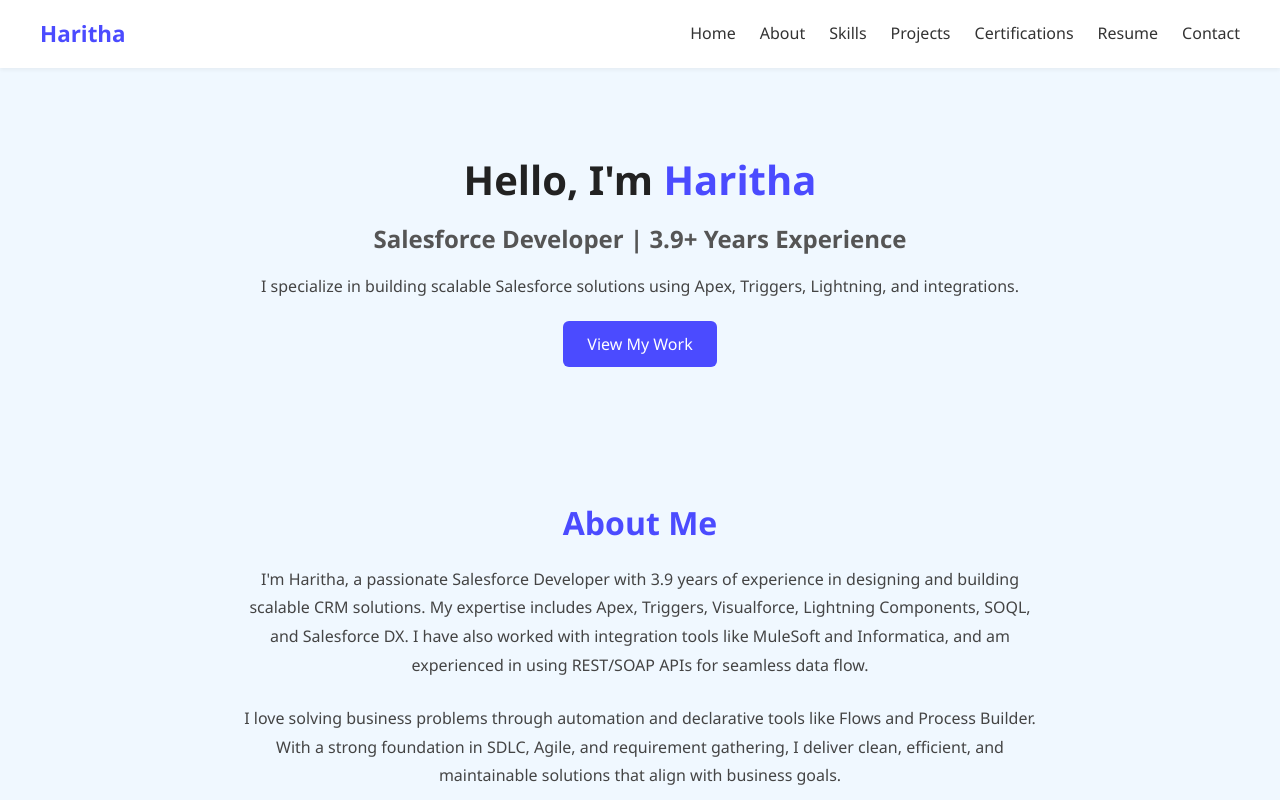
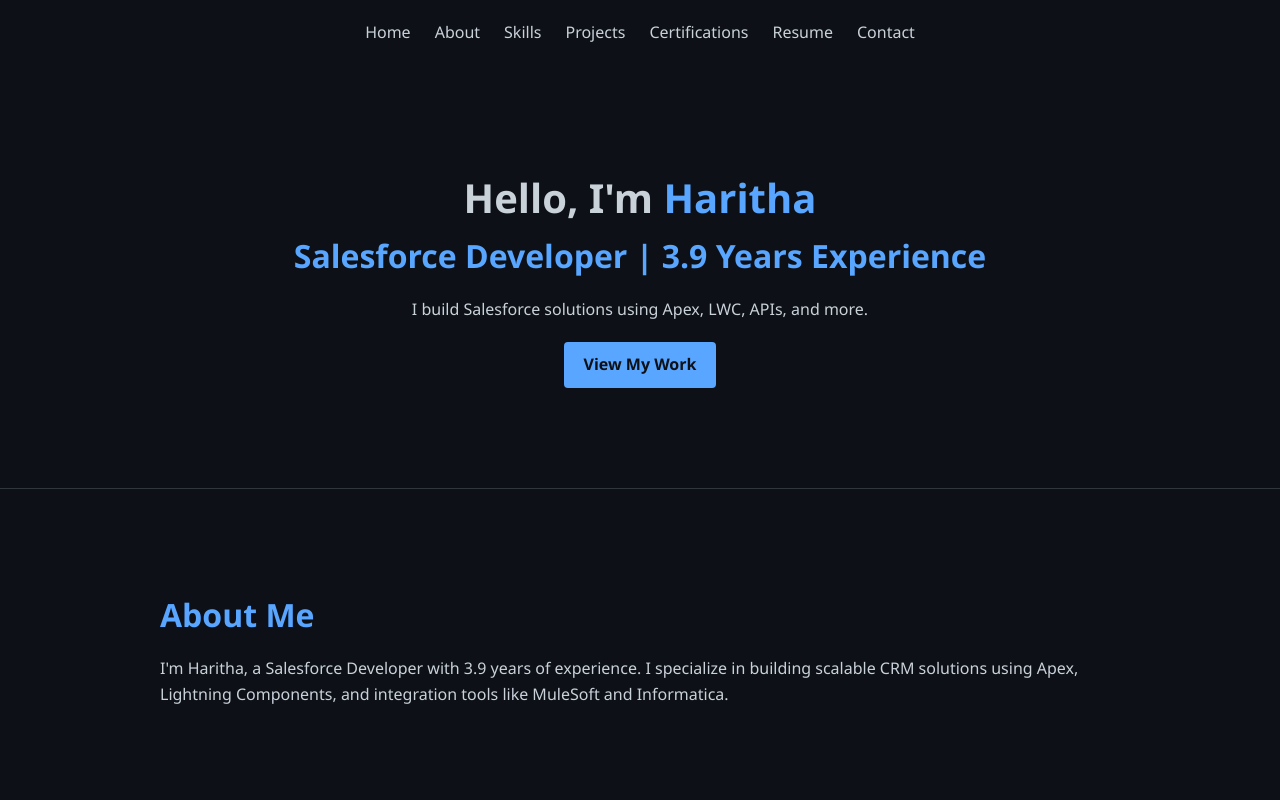
Before and after one commit to harithajayan25/haritha-portfolio, a plain HTML site: page index.html in a window 1280 px wide. Shown: the top 800 px of the page. Drawn offline with Linux system fonts and the light colour scheme.

Commit message:
Updated navbar and hero section with dark theme

```diff
--- a/index.html
+++ b/index.html
@@ -3,13 +3,13 @@
   <head>
     <meta charset="UTF-8" />
     <meta name="viewport" content="width=device-width, initial-scale=1.0" />
-    <title>Haritha | Salesforce Developer</title>
+    <title></title>
     <link rel="stylesheet" href="style.css" />
   </head>
   <body>
     <!-- Navbar -->
     <nav>
-      <div class="nav-container">
+      <div class="container nav-container">
         <div class="logo">Haritha</div>
         <div class="menu-icon" id="menu-icon">&#9776;</div>
         <div class="nav-links" id="nav-links">
@@ -23,39 +23,86 @@
         </div>
       </div>
     </nav>
-    <!-- Home Section -->
-    <section id="home" class="hero-section">
-      <div class="hero-container">
-        <h1>Hello, I'm <span class="highlight">Haritha</span></h1>
-        <h2>Salesforce Developer | 3.9+ Years Experience</h2>
-        <p>
-          I specialize in building scalable Salesforce solutions using Apex,
-          Triggers, Lightning, and integrations.
-        </p>
-        <a href="#projects" class="cta-button">View My Work</a>
+
+    <!-- Sections -->
+    <section id="home" class="section home">
+      <div class="container">
+        <h1>Hello, I'm <span>Haritha</span></h1>
+        <h2>Salesforce Developer | 3.9 Years Experience</h2>
+        <p>I build Salesforce solutions using Apex, LWC, APIs, and more.</p>
+        <a href="#projects" class="btn">View My Work</a>
       </div>
     </section>
-    <!-- About Section -->
-    <section id="about" class="about-section">
-      <div class="about-container">
+
+    <section id="about" class="section">
+      <div class="container">
         <h2>About Me</h2>
         <p>
-          I'm Haritha, a passionate Salesforce Developer with 3.9 years of
-          experience in designing and building scalable CRM solutions. My
-          expertise includes Apex, Triggers, Visualforce, Lightning Components,
-          SOQL, and Salesforce DX. I have also worked with integration tools
-          like MuleSoft and Informatica, and am experienced in using REST/SOAP
-          APIs for seamless data flow.
-        </p>
-        <p>
-          I love solving business problems through automation and declarative
-          tools like Flows and Process Builder. With a strong foundation in
-          SDLC, Agile, and requirement gathering, I deliver clean, efficient,
-          and maintainable solutions that align with business goals.
+          I'm Haritha, a Salesforce Developer with 3.9 years of experience. I
+          specialize in building scalable CRM solutions using Apex, Lightning
+          Components, and integration tools like MuleSoft and Informatica.
         </p>
       </div>
     </section>
 
+    <section id="skills" class="section">
+      <div class="container">
+        <h2>Skills</h2>
+        <ul class="skills-list">
+          <li>Salesforce: Apex, Triggers, Visualforce, LWC, Salesforce DX</li>
+          <li>Integrations: MuleSoft, Informatica, REST/SOAP APIs</li>
+          <li>Web: HTML5, CSS3, JavaScript</li>
+          <li>Tools: VS Code, Salesforce CLI, Git</li>
+          <li>Query: SOQL, SOSL, SQL</li>
+          <li>Deployment: Change Set, CLI</li>
+          <li>Methodologies: Agile, Scrum, SDLC</li>
+        </ul>
+      </div>
+    </section>
+
+    <section id="projects" class="section">
+      <div class="container">
+        <h2>Projects</h2>
+        <p>
+          Coming soon... (You can list your major Salesforce projects here
+          later)
+        </p>
+      </div>
+    </section>
+
+    <section id="certifications" class="section">
+      <div class="container">
+        <h2>Certifications</h2>
+        <ul>
+          <li>Salesforce Platform Developer I</li>
+          <li>Salesforce Associate</li>
+          <li>AI Associate</li>
+          <li>Data Cloud Consultant</li>
+        </ul>
+      </div>
+    </section>
+
+    <section id="resume" class="section">
+      <div class="container">
+        <h2>Resume</h2>
+        <a href="assets/resume.pdf" class="btn" download>Download Resume</a>
+      </div>
+    </section>
+
+    <section id="contact" class="section">
+      <div class="container">
+        <h2>Contact</h2>
+        <p>Email: haritha@example.com</p>
+        <p>LinkedIn: linkedin.com/in/haritha</p>
+        <p>GitHub: github.com/harithajayan25</p>
+      </div>
+    </section>
+
+    <!-- Footer -->
+    <footer>
+      <p>&copy; 2025 Haritha. All rights reserved.</p>
+    </footer>
+
     <script src="script.js"></script>
   </body>
 </html>
--- a/script.js
+++ b/script.js
@@ -1,3 +1,4 @@
+// Toggle mobile menu
 const menuIcon = document.getElementById("menu-icon");
 const navLinks = document.getElementById("nav-links");
 
--- a/style.css
+++ b/style.css
@@ -1,20 +1,34 @@
+/* Base Reset */
 * {
-  box-sizing: border-box;
   margin: 0;
   padding: 0;
+  box-sizing: border-box;
+  scroll-behavior: smooth;
 }
 
 body {
-  font-family: "Segoe UI", Tahoma, Geneva, Verdana, sans-serif;
+  font-family: "Segoe UI", sans-serif;
+  background-color: #0d1117;
+  color: #c9d1d9;
   line-height: 1.6;
-  background-color: #f9f9f9; /* 🌿 Minimal clean background */
-  color: #222; /* Soft dark text */
 }
 
+a {
+  color: #58a6ff;
+  text-decoration: none;
+}
+
+.container {
+  max-width: 1000px;
+  margin: auto;
+  padding: 20px;
+}
+
+/* Navbar */
+n/* Navbar */
 nav {
-  background-color: #ffffff;
-  padding: 1rem 2rem;
-  box-shadow: 0 2px 4px rgba(0, 0, 0, 0.05);
+  background-color: #161b22;
+  padding: 1rem;
   position: sticky;
   top: 0;
   z-index: 999;
@@ -22,16 +36,14 @@
 
 .nav-container {
   display: flex;
-  justify-content: space-between;
+  justify-content: center; /* Center-align navbar items */
   align-items: center;
-  max-width: 1200px;
-  margin: 0 auto;
+  flex-wrap: wrap;
+  gap: 1.5rem;
 }
 
 .logo {
-  font-size: 1.4rem;
-  font-weight: bold;
-  color: #4b4bff;
+  display: none; /* Remove left Haritha logo */
 }
 
 .nav-links {
@@ -40,114 +52,77 @@
 }
 
 .nav-links a {
-  text-decoration: none;
-  color: #333;
+  color: #c9d1d9;
   font-weight: 500;
+  font-size: 1rem;
   transition: color 0.3s ease;
 }
 
 .nav-links a:hover {
-  color: #4b4bff;
+  color: #58a6ff;
 }
 
 .menu-icon {
   display: none;
+  font-size: 1.5rem;
+  color: #c9d1d9;
   cursor: pointer;
-  font-size: 1.5rem;
 }
 
-@media (max-width: 768px) {
-  .nav-links {
-    display: none;
-    flex-direction: column;
-    background: #fff;
-    position: absolute;
-    top: 70px;
-    right: 2rem;
-    box-shadow: 0 2px 8px rgba(0, 0, 0, 0.1);
-    padding: 1rem;
-  }
+/* Sections */
+.section {
+  padding: 80px 20px;
+  border-bottom: 1px solid #30363d;
+}
 
-  .nav-links.show {
-    display: flex;
-  }
+.section h2 {
+  font-size: 2rem;
+  margin-bottom: 1rem;
+  color: #58a6ff;
+}
 
-  .menu-icon {
-    display: block;
-  }
-}
-/* Hero Section */
-.hero-section {
-  background-color: #f0f8ff;
-  padding: 80px 20px;
+/* Home Section */
+.home {
   text-align: center;
 }
 
-.hero-container {
-  max-width: 800px;
-  margin: 0 auto;
+.home h1 {
+  font-size: 2.5rem;
 }
 
-.hero-container h1 {
-  font-size: 2.5rem;
-  margin-bottom: 0.5rem;
+.home h1 span {
+  color: #58a6ff;
 }
 
-.hero-container h2 {
-  font-size: 1.5rem;
-  color: #555;
-  margin-bottom: 1rem;
+.btn {
+  display: inline-block;
+  background-color: #58a6ff;
+  color: #0d1117;
+  padding: 10px 20px;
+  border-radius: 4px;
+  margin-top: 20px;
+  font-weight: bold;
+  transition: background-color 0.3s;
 }
 
-.hero-container p {
-  font-size: 1rem;
-  color: #444;
-  margin-bottom: 2rem;
-  line-height: 1.6;
+.btn:hover {
+  background-color: #1f6feb;
 }
 
-.highlight {
-  color: #4b4bff;
-  font-weight: bold;
+/* Skills List */
+.skills-list {
+  list-style: none;
+  padding-left: 0;
 }
 
-.cta-button {
-  text-decoration: none;
-  background-color: #4b4bff;
-  color: #fff;
-  padding: 12px 24px;
-  border-radius: 6px;
-  font-weight: 500;
-  transition: background-color 0.3s ease;
+.skills-list li {
+  margin-bottom: 0.75rem;
 }
 
-.cta-button:hover {
-  background-color: #3737d1;
+/* Footer */
+footer {
+  text-align: center;
+  padding: 1rem;
+  background-color: #161b22;
+  color: #8b949e;
 }
-/* About Section */
-.about-section {
-  background-color: #f0f8ff;
-  padding: 60px 20px;
-}
-
-.about-container {
-  max-width: 800px;
-  margin: 0 auto;
-  text-align: center;
-}
-
-.about-container h2 {
-  font-size: 2rem;
-  color: #4b4bff;
-  margin-bottom: 1rem;
-}
-
-.about-container p {
-  font-size: 1rem;
-  color: #444;
-  line-height: 1.8;
-  margin-bottom: 1.5rem;
-}
-html {
-  scroll-behavior: smooth;
-}
```
